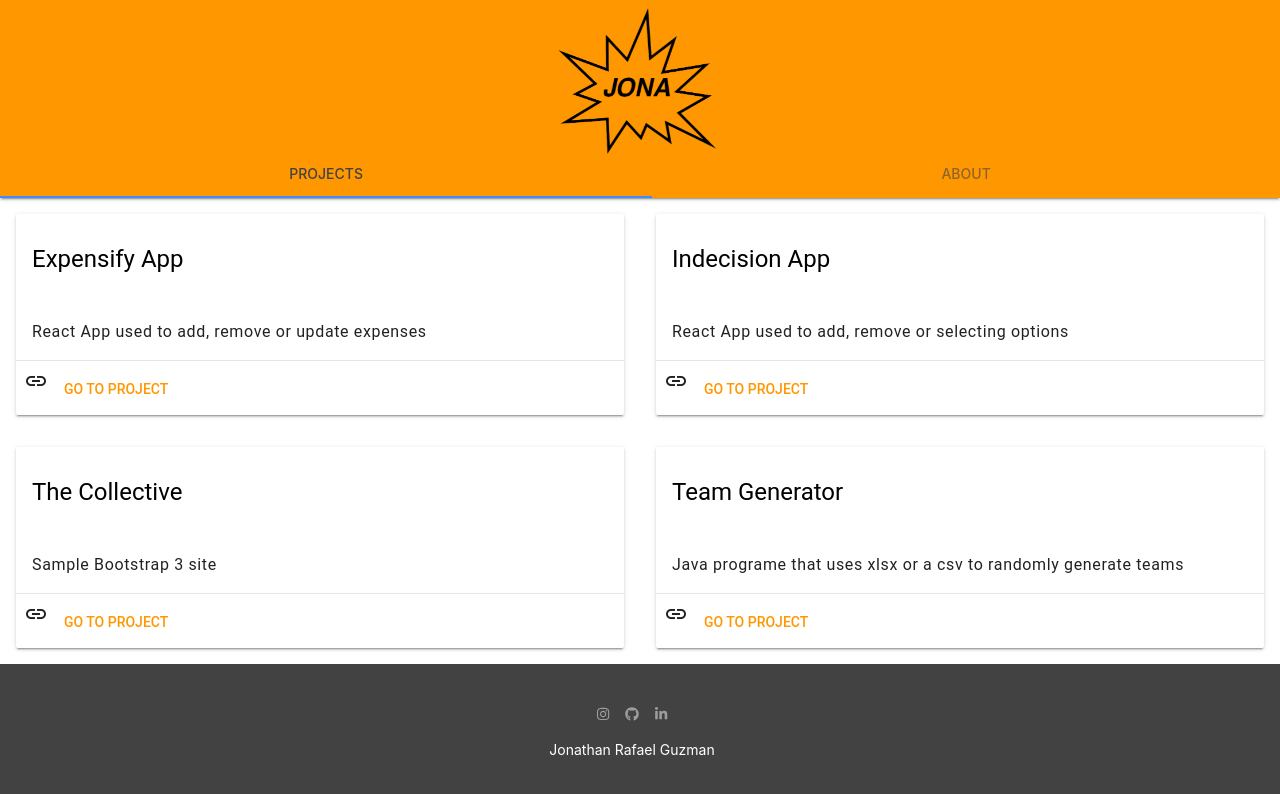
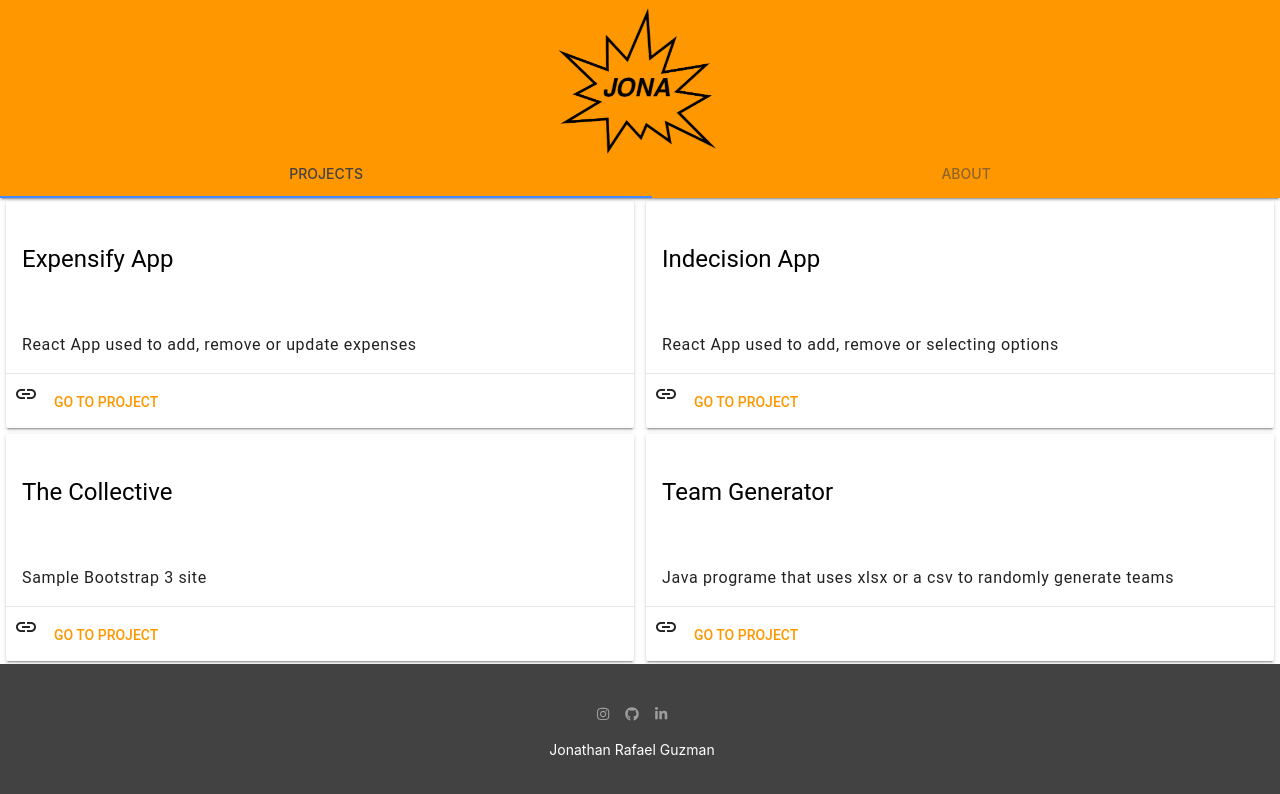
Before and after one commit to jonaSnow/my-portfolio, a React (Create React App) app: page / in a window 1280 px wide. Shown: the top 794 px of the page. Built offline with nearby package versions, Linux system fonts and the light colour scheme.

Commit message:
styling update for card component

```diff
--- a/src/styles/components/_pagecontent.scss
+++ b/src/styles/components/_pagecontent.scss
@@ -12,3 +12,9 @@
 .mdl-layout.is-upgraded .mdl-layout__tab-panel.is-active {
   display: grid;
 }
+
+@media (min-width: 760px) {
+  .mdl-card {
+    margin: 3px 6px;
+  }
+}
```
